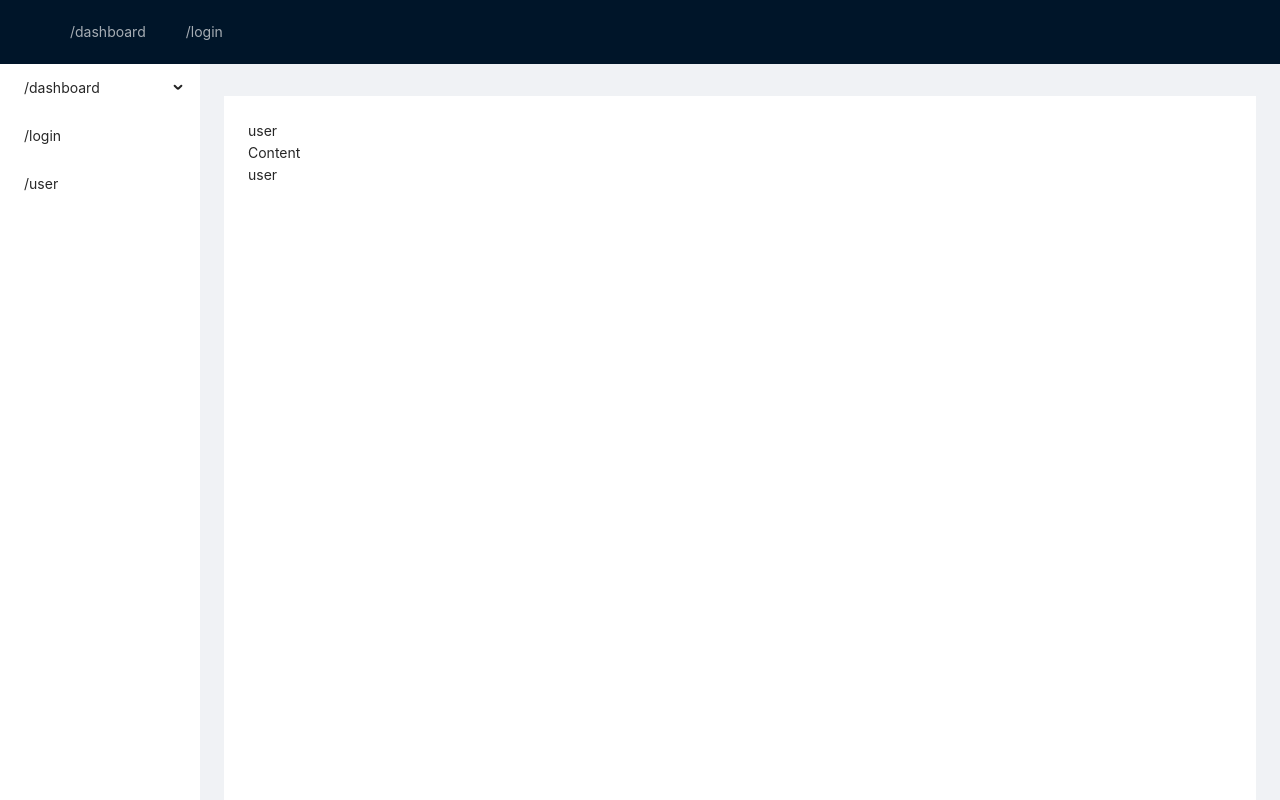
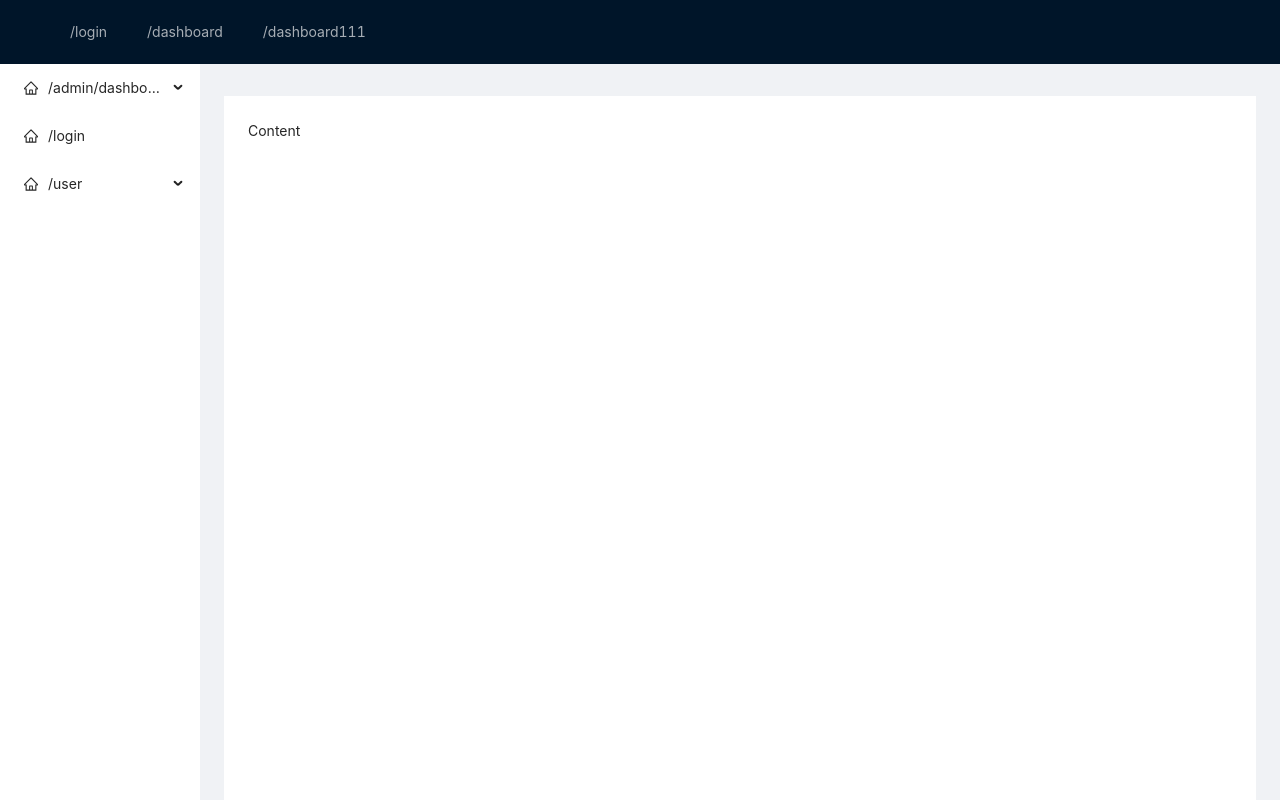
Before and after one commit to byblsu/my-app, a React (Create React App) app: page /user in a window 1280 px wide. Shown: the top 800 px of the page. Built offline with nearby package versions, Linux system fonts and the light colour scheme.

Commit message:
准备新页面

```diff
--- a/src/componments/BppLayout.tsx
+++ b/src/componments/BppLayout.tsx
@@ -4,7 +4,7 @@ import { Breadcrumb, Layout, Menu, MenuProps } from 'antd'
 // import Sider from 'antd/lib/layout/Sider'
 import { UserOutlined, LaptopOutlined, NotificationOutlined } from '@ant-design/icons';
 import LeftBar from './LeftBar';
-import { leftBarRoutes, routes } from '../router';
+import { leftBarRoutes, unAuthRoutes } from '../router';
 import TopBar from './TopBar';
 import SubTitle from './SubTitle';
 import './css/BppLayout.css'
@@ -24,7 +24,7 @@ interface IPorps {
 
   render() {
 
-    const items1: MenuProps['items'] = routes.map(key => ({
+    const items1: MenuProps['items'] = unAuthRoutes.map(key => ({
         key:key.path,
         label:key.path,
       })) as MenuProps['items'] ;
@@ -67,6 +67,7 @@ interface IPorps {
             return {
               key: key3.key,
               label: key3.label,
+              icon: key3.icon,
               // children:
             }
           })
@@ -75,6 +76,7 @@ interface IPorps {
          return {
            key: key2.key,
            label: key2.label,
+           icon: key2.icon,
            children: ch2
           }
         })
@@ -83,6 +85,7 @@ interface IPorps {
         return {
           key: key1.path,
           label: key1.path,
+          icon: key1.icon,
           children:ch
         }
       }) as MenuProps['items'] ;
--- a/src/componments/SubTitle.tsx
+++ b/src/componments/SubTitle.tsx
@@ -3,7 +3,7 @@ import { Breadcrumb } from 'antd'
 import { match } from 'assert'
 import React, { Component } from 'react'
 import { matchPath, RouteComponentProps, withRouter } from 'react-router-dom'
-import { IRoute, leftBarRoutes, routes } from '../router'
+import { IRoute, leftBarRoutes, unAuthRoutes } from '../router'
 import './css/BppLayout.css'
 
 interface IPorps extends RouteComponentProps {
@@ -25,7 +25,7 @@ interface IState {
 
     static getRouterList(routes:IRoute[],path:string): IRoute[] {
         let arr: IRoute[] = []
-        for (let r of routes) {
+        for (let r of unAuthRoutes) {
             if (r.children) {
                 arr.push(...SubTitle.getRouterList(r.children,path))
             }
@@ -44,7 +44,7 @@ interface IState {
 
      static getDerivedStateFromProps(props: Readonly<IPorps>, state: Readonly<IState>){
         return {
-            routeList: SubTitle.getRouterList(routes,props.location.pathname)
+            routeList: SubTitle.getRouterList(unAuthRoutes,props.location.pathname)
         }
      }
   render() {
--- a/src/componments/View.tsx
+++ b/src/componments/View.tsx
@@ -8,7 +8,7 @@ import {
 import Dashboard from "../pages/dashboard/dashboard";
   import Login from '../pages/Login/Login';
 import UserList from "../pages/user/UserList";
-import { IRoute, leftBarRoutes, routes } from "../router";
+import { IRoute, leftBarRoutes, unAuthRoutes } from "../router";
 import {AppLayout} from "./BppLayout";
 
 
@@ -22,7 +22,7 @@ class View extends Component {
             if (r?.children){
               return (
                 <Fragment key={r.path}>
-                  <Route path={r.path} key={r.path} exact={r.exact}>
+                  <Route path={r.path} key={r.path} exact={r.exact} >
                     {this.generateRoute(r.children)}
                   </Route>
 
@@ -44,7 +44,7 @@ class View extends Component {
         }
             return (
               <>
-                  <Route path={r.path} key={r.path} exact={r.exact}>
+                  <Route path={r.path} key={r.path} exact={r.exact} >
                       {r.component}
                   </Route>
               </>
--- a/src/router/index.tsx
+++ b/src/router/index.tsx
@@ -34,23 +34,23 @@ export interface IRoute {
 }
 
 
-export const routes: IRoute[] = [
-    {
-        key: '/dashboard',
-        type: 'group',
-        path: '/dashboard',
-        title: 'route.index',
-        icon: <HomeOutlined/>,
-    },
-    {
-        key: '/login',
-        type: 'group',
-        path: '/login',
-        title: 'route.index',
-        icon: <HomeOutlined/>
+// export const routes: IRoute[] = [
+//     {
+//         key: '/dashboard',
+//         type: 'group',
+//         path: '/dashboard',
+//         title: 'route.index',
+//         icon: <HomeOutlined/>,
+//     },
+//     {
+//         key: '/login',
+//         type: 'group',
+//         path: '/login',
+//         title: 'route.index',
+//         icon: <HomeOutlined/>
 
-    },
-]
+//     },
+// ]
 
 
 export const unAuthRoutes: IRoute[] = [
@@ -63,6 +63,20 @@ export const unAuthRoutes: IRoute[] = [
         component: <Login/>,
 
     },
+    {
+        key: '/dashboard',
+        type: 'group',
+        path: '/dashboard',
+        title: 'route.index',
+        icon: <HomeOutlined/>,
+    },
+    {
+        key: '/dashboard111',
+        type: 'group',
+        path: '/dashboard111',
+        title: 'route.index',
+        icon: <HomeOutlined/>,
+    },
     // {
     //     type: 'group';
     //     path: '*',
@@ -73,34 +87,34 @@ export const unAuthRoutes: IRoute[] = [
 
 export const leftBarRoutes: IRoute[] = [
     {
-        key: '/dashboard',
+        key: '/admin/dashboard',
         type: 'group',
-        path: '/dashboard',
+        path: '/admin/dashboard',
         title: 'route.index',
         icon: <HomeOutlined/>,
         children: [{
-            key: '/dashboard/select1',
-            label: '/dashboard/select1',
+            key: '/admin/dashboard/select1',
+            label: '/admin/dashboard/select1',
             type: 'group',
-            path: '/dashboard/select1',
+            path: '/admin/dashboard/select1',
             title: 'route.index',
-            icon: <HomeOutlined/>,
+            // icon: <HomeOutlined/>,
             component: <Dashboard/>,
             children: [
                 {
-                    key: '/dashboard/select1/choose1',
-                    label: '/dashboard/select1/choose1',
+                    key: '/admin/dashboard/select1/choose1',
+                    label: '/admin/dashboard/select1/choose1',
                     type: 'group',
-                    path: '/dashboard/select1/choose1',
+                    path: '/admin/dashboard/select1/choose1',
                     title: 'route.index',
                     // icon: <HomeOutlined/>,
                     component: <Dashboard1/>
                 },
                 {
-                    key: '/dashboard/select1/choose2',
-                    label: '/dashboard/select1/choose2',
+                    key: '/admin/dashboard/select1/choose2',
+                    label: '/admin/dashboard/select1/choose2',
                     type: 'group',
-                    path: '/dashboard/select1/choose2',
+                    path: '/admin/dashboard/select1/choose2',
                     title: 'route.index',
                     // icon: <HomeOutlined/>,
                     component: <Dashboard2/>
@@ -134,15 +148,26 @@ export const leftBarRoutes: IRoute[] = [
         path: '/user',
         title: 'route.index',
         icon: <HomeOutlined/>,
-        component: <UserList/>
+        component: <UserList/>,
+        children: [
+            {
+                key: '/admin/userlist/select1',
+                label: '/admin/userlist/select1',
+                type: 'group',
+                path: '/admin/userlist/select1',
+                title: 'route.index',
+                // icon: <HomeOutlined/>,
+                component: <Dashboard1/>
+            },
+        ]
 
     },
 ]
 
 
 
-const router: IRoute[] = [
-    ...routes
+const routes: IRoute[] = [
+    ...unAuthRoutes
 ]
 
-export default router
+export default routes
```
Also changed, not shown: src/api/UserList.tsx (added, +14 -0 lines), src/componments/LeftBar.tsx (+5 -2 lines).
